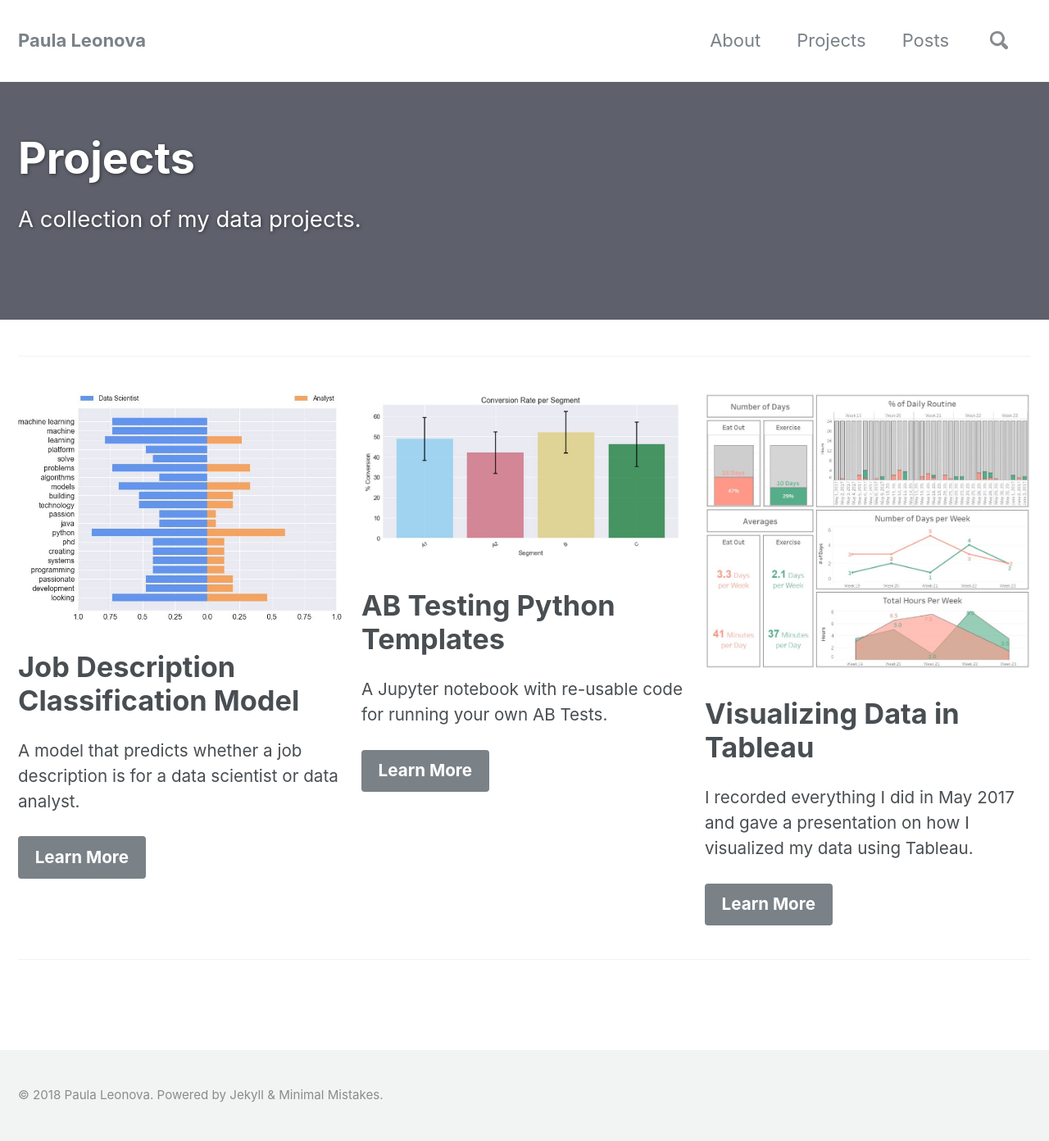
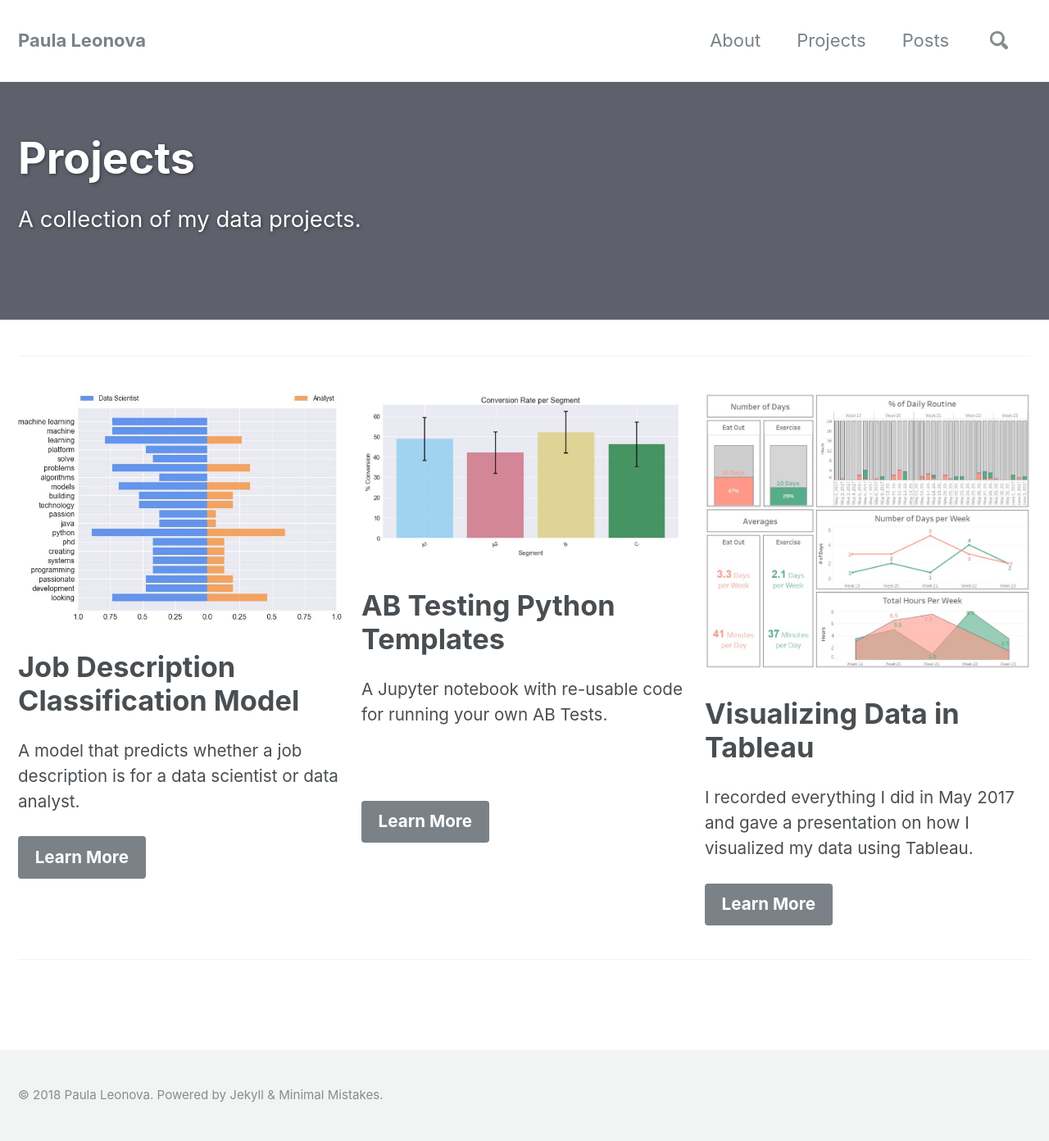
Before and after one commit to pleonova/pleonova.github.io, a Jekyll site: the page built from _pages/projects.md, in a window 1280 px wide. Shown: the whole page at 82% size. Built offline with Jekyll 4.4.1, drawn with Linux system fonts in a browser that asks for light colours; nearby versions of some CDN libraries.

```diff
--- a/_pages/projects.md
+++ b/_pages/projects.md
@@ -20,7 +20,7 @@ feature_row:
   - image_path: /images/display-ab-testing.JPG
     alt: "AB Testing"
     title: "AB Testing Python Templates"
-    excerpt: "A Jupyter notebook with re-usable code for running your own AB Tests.                    "
+    excerpt: "A Jupyter notebook with re-usable code for running your own AB Tests.<br /> <small></small><br /><br />"
     url: "https://github.com/pleonova/ab-testing"
     btn_class: "btn--primary"
     btn_label: "Learn More"
```
